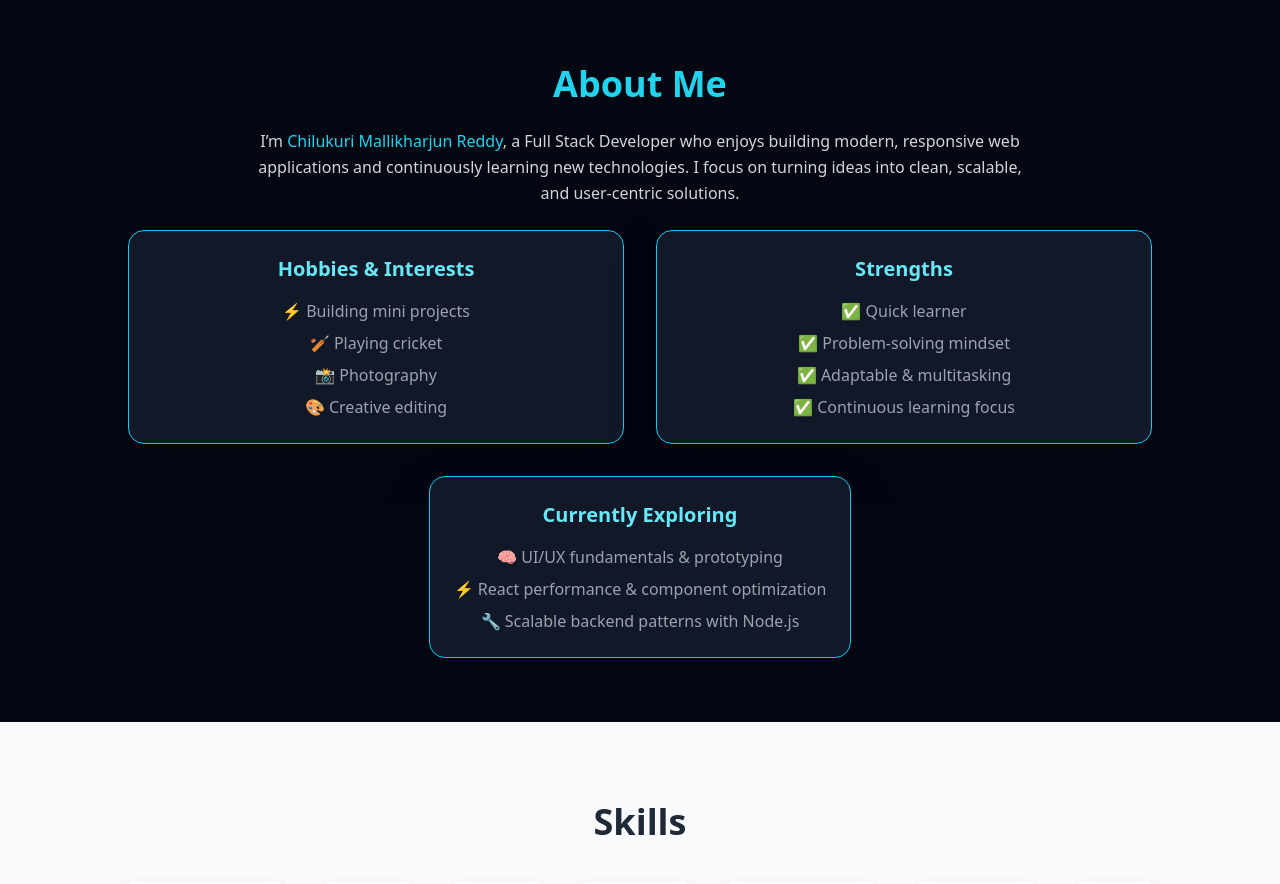
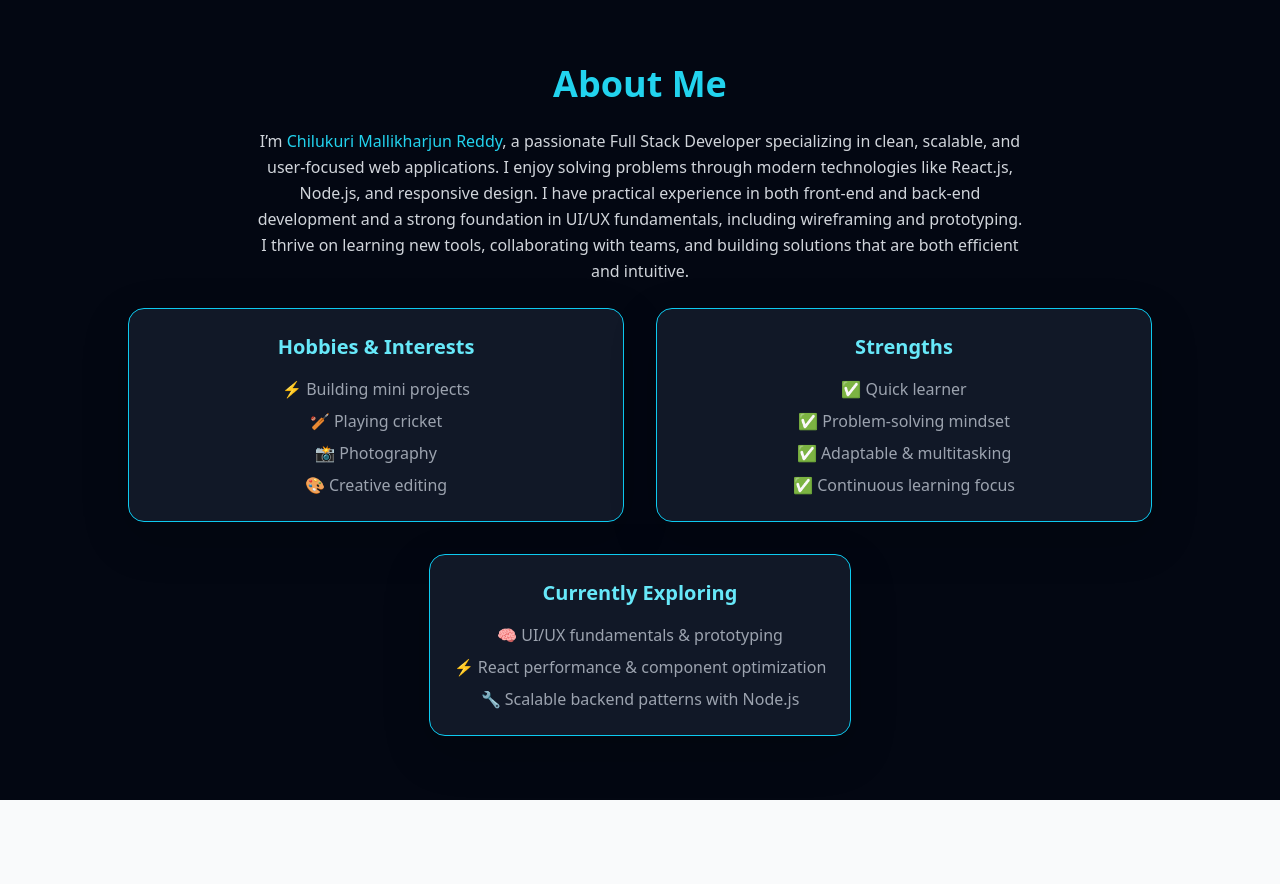
Before and after one commit to MALLIKHARJUNCH-02/Mallikharjun-Reddy-Portfolio, a React (Vite) app: page / in a window 1280 px wide. Shown: the part 880-1764 px from the top of the page. Built offline with nearby package versions, Linux system fonts and the light colour scheme.

Commit message:
Updated About section

```diff
--- a/src/sections/About.jsx
+++ b/src/sections/About.jsx
@@ -17,9 +17,9 @@ const About = () => {
           About Me
         </motion.h2>
         <p className="text-gray-300 leading-relaxed max-w-3xl mx-auto">
-          I’m <span className="text-cyan-400">Chilukuri Mallikharjun Reddy</span>, a Full Stack Developer
-          who enjoys building modern, responsive web applications and continuously learning new
-          technologies. I focus on turning ideas into clean, scalable, and user-centric solutions.
+          I’m <span className="text-cyan-400">Chilukuri Mallikharjun Reddy</span>, a passionate Full Stack Developer specializing in clean, scalable, and user-focused web applications. I enjoy solving problems through modern technologies like React.js, Node.js, and responsive design. I have practical experience in both front-end and back-end development and a strong foundation in UI/UX fundamentals, including wireframing and prototyping.
+
+I thrive on learning new tools, collaborating with teams, and building solutions that are both efficient and intuitive.
         </p>
 
         <div className="grid md:grid-cols-2 gap-8 mt-10">
```
